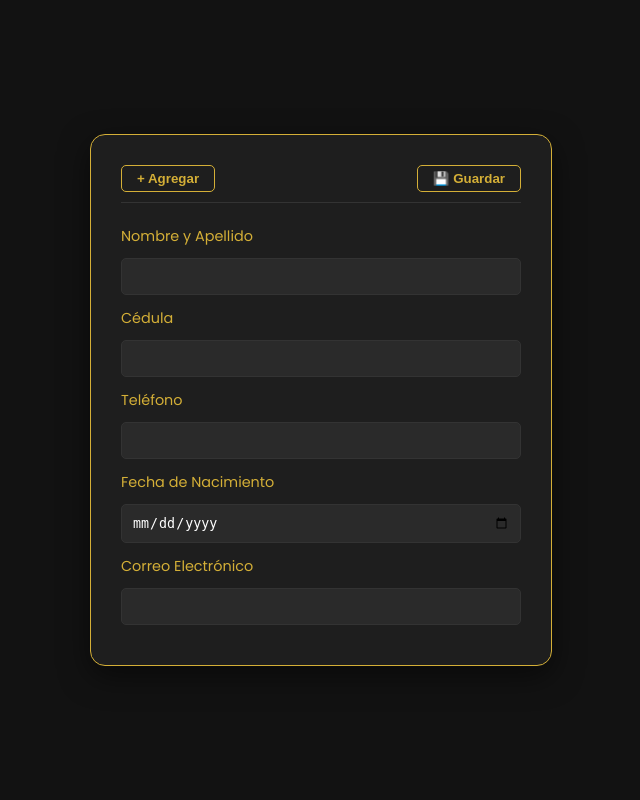
After one commit to PeterRomer-Dev/Portafolio-Flask, a Flask app: template Templates/Registro.html in a window 1280 px wide. The commit adds this page. Shown: the whole page, without its empty margins (319-959 px from the left). Run offline with Flask 3, Linux system fonts and the light colour scheme; the template is opened without the code that fills it, so the values that code supplies are empty.

Commit message:
Corrección de estructura: Agregando app.py y carpetas

```diff
--- /dev/null
+++ b/Templates/Registro.html
@@ -0,0 +1,37 @@
+<!DOCTYPE html>
+<html lang="es">
+<head>
+    <meta charset="UTF-8">
+    <title>Registro de Usuario | Sistema</title>
+    <link href="https://fonts.googleapis.com/css2?family=Poppins:wght@300;400;600&display=swap" rel="stylesheet">
+    <style>
+        body { background-color: #121212; color: white; font-family: 'Poppins', sans-serif; display: flex; justify-content: center; align-items: center; height: 100vh; margin: 0; }
+        .card-registro { background: #1e1e1e; padding: 30px; border-radius: 15px; border: 1px solid #D4AF37; width: 400px; box-shadow: 0 10px 30px rgba(0,0,0,0.5); }
+        .menu-top { display: flex; justify-content: space-between; margin-bottom: 20px; border-bottom: 1px solid #333; padding-bottom: 10px; }
+        .btn-menu { background: none; border: 1px solid #D4AF37; color: #D4AF37; padding: 5px 15px; cursor: pointer; border-radius: 5px; font-weight: 600; }
+        .btn-menu:hover { background: #D4AF37; color: black; }
+        input { width: 100%; padding: 10px; margin: 10px 0; border-radius: 5px; border: 1px solid #333; background: #2a2a2a; color: white; box-sizing: border-box; }
+        label { font-size: 0.9rem; color: #D4AF37; }
+    </style>
+</head>
+<body>
+    <div class="card-registro">
+        <div class="menu-top">
+            <button class="btn-menu">+ Agregar</button>
+            <button type="submit" form="regForm" class="btn-menu">💾 Guardar</button>
+        </div>
+        <form id="regForm" action="/guardar" method="POST">
+            <label>Nombre y Apellido</label>
+            <input type="text" name="nombre" required>
+            <label>Cédula</label>
+            <input type="text" name="cedula" required>
+            <label>Teléfono</label>
+            <input type="text" name="telefono">
+            <label>Fecha de Nacimiento</label>
+            <input type="date" name="fecha_nac">
+            <label>Correo Electrónico</label>
+            <input type="email" name="correo" required>
+        </form>
+    </div>
+</body>
+</html>
--- /dev/null
+++ b/app.py
@@ -0,0 +1,53 @@
+from flask import Flask, render_template, request, redirect
+import sqlite3
+
+app = Flask(__name__)
+
+# Función para crear la tabla SQL con tus campos
+def crear_db():
+    conn = sqlite3.connect('sistema.db')
+    cursor = conn.cursor()
+    cursor.execute('''
+        CREATE TABLE IF NOT EXISTS personas (
+            id INTEGER PRIMARY KEY AUTOINCREMENT,
+            nombre TEXT,
+            cedula TEXT,
+            telefono TEXT,
+            fecha_nac TEXT,
+            correo TEXT
+        )
+    ''')
+    conn.commit()
+    conn.close()
+
+@app.route('/')
+def home():
+    return render_template('index.html')
+
+@app.route('/registro')
+def registro():
+    return render_template('registro.html')
+
+@app.route('/guardar', methods=['POST'])
+def guardar():
+    # Capturamos los datos del formulario
+    datos = (
+        request.form['nombre'],
+        request.form['cedula'],
+        request.form['telefono'],
+        request.form['fecha_nac'],
+        request.form['correo']
+    )
+
+    # Insertamos en SQL
+    conn = sqlite3.connect('sistema.db')
+    cursor = conn.cursor()
+    cursor.execute('INSERT INTO personas (nombre, cedula, telefono, fecha_nac, correo) VALUES (?,?,?,?,?)', datos)
+    conn.commit()
+    conn.close()
+
+    return "<h1>¡Usuario registrado con éxito en la base de datos!</h1><a href='/'>Volver al inicio</a>"
+
+if __name__ == '__main__':
+    crear_db()
+    app.run(debug=True)
```
Also changed, not shown: Templates/index.html (renamed from index.html, +19 -3 lines), STATIC/Foto2.png (renamed from Foto2.png), STATIC/Foto4.png (renamed from Foto4.png), STATIC/style.css (renamed from style.css), 1 other file.
